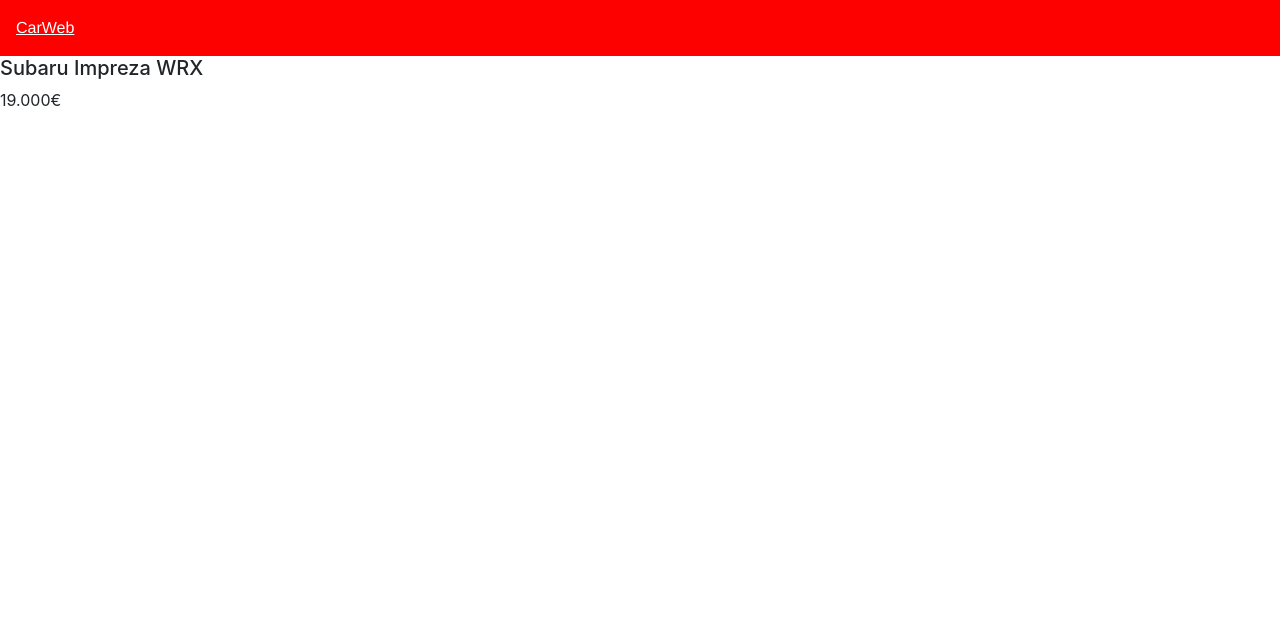
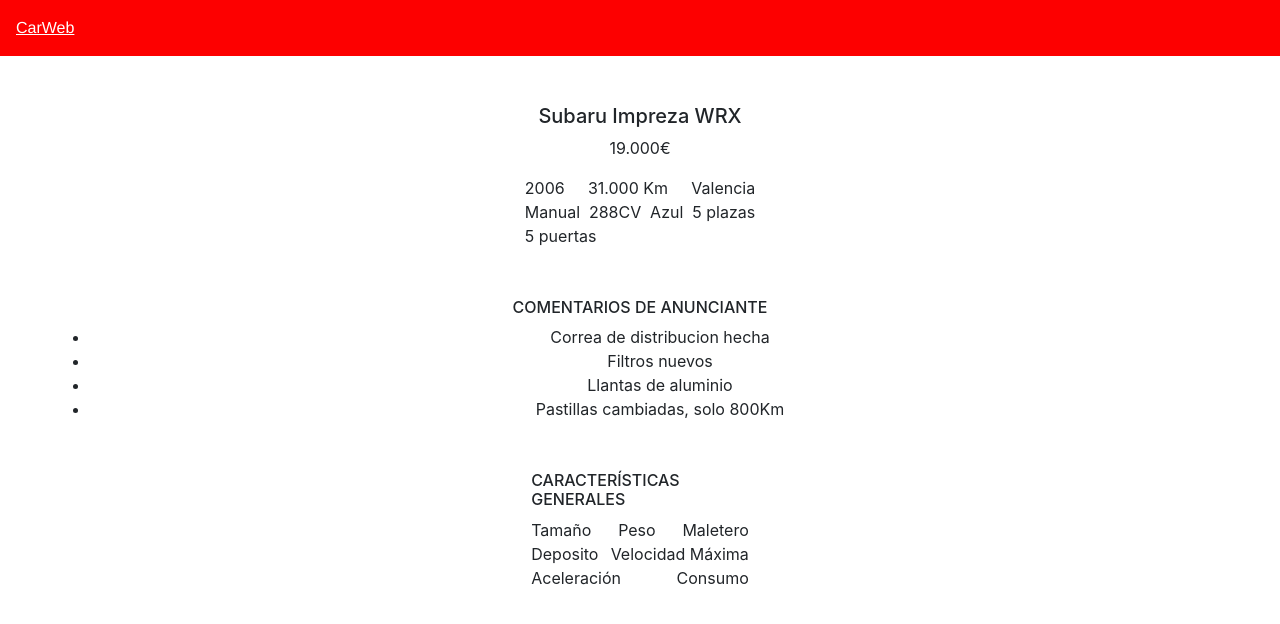
Before and after one commit to Oscar-749/E-Commerce-MongoDB, a React (Create React App) app in the folder front/: page /detailscars in a window 1280 px wide. Shown: the top 624 px of the page. Built offline with nearby package versions, Linux system fonts and the light colour scheme.

Commit message:
created detailsCars

```diff
--- a/front/src/containers/home/home.css
+++ b/front/src/containers/home/home.css
@@ -16,12 +16,12 @@
 }
 
 .coches {
-    border: 3px solid #11269e;
+    border: 3px solid #ff0000;
     text-align: center;
     width: 20%;
     text-transform: uppercase;
     font-family: 'Oswald', sans-serif;
-    color: #192c99;
+    color: #ff0000;
     height: 130px;
     padding: 2.6em;
     text-decoration: none;
@@ -31,7 +31,7 @@
 }
 
 .coches:hover {
-    background-color: #0f2186d2;
+    background-color: #ff0000;
     cursor: pointer;
     transition: 0.5s all ease;
     color: #f9f1f1;
@@ -39,12 +39,12 @@
 }
 
 .piezas {
-    border: 3px solid #11269e;
+    border: 3px solid #ff0000;
     text-align: center;
     width: 20%;
     text-transform: uppercase;
     font-family: 'Oswald', sans-serif;
-    color: #192c99;
+    color: #ff0000;
     height: 130px;
     padding: 2.6em;
     text-decoration: none;
@@ -54,7 +54,7 @@
 }
 
 .piezas:hover {
-    background-color: #0f2186d2;
+    background-color: #ff0000;
     cursor: pointer;
     transition: 0.5s all ease;
     color: #f9f1f1;
@@ -62,12 +62,12 @@
 }
 
 .garaje {
-    border: 3px solid #11269e;
+    border: 3px solid #ff0000;
     text-align: center;
     width: 20%;
     text-transform: uppercase;
     font-family: 'Oswald', sans-serif;
-    color: #192c99;
+    color: #ff0000;
     height: 130px;
     padding: 2.6em;
     text-decoration: none;
@@ -77,7 +77,7 @@
 }
 
 .garaje:hover {
-    background-color: #0f2186d2;
+    background-color: #ff0000;
     cursor: pointer;
     transition: 0.5s all ease;
     color: #f9f1f1;
--- a/front/src/subContainers/cars/cars.css
+++ b/front/src/subContainers/cars/cars.css
@@ -1,4 +1,4 @@
-.main-carta {
+.main-cars {
     margin-top: 3em;
 }
 
--- a/front/src/subContainers/cars/cars.jsx
+++ b/front/src/subContainers/cars/cars.jsx
@@ -6,7 +6,7 @@
 const Cars = () => {
     return(
         <div>
-            <div className="main-carta">
+            <div className="main-cars">
 
                 <div className="galeria-coches">
 
--- a/front/src/subContainers/cars/detailsCars/detailsCars.css
+++ b/front/src/subContainers/cars/detailsCars/detailsCars.css
@@ -0,0 +1,31 @@
+.main-details-cars {
+    margin-top: 3em;
+}
+
+.coche {
+    text-align: center;
+}
+
+.especificaciones {
+    margin: 0 auto;
+    display: flex;
+    flex-direction: row;
+    width: 18%;
+    flex-wrap: wrap;
+    justify-content: space-between;
+}
+
+.comentarios {
+    text-align: center;
+    margin: 50px;
+    list-style: none;
+}
+
+.caracteristicas {
+    margin: 0 auto;
+    display: flex;
+    flex-direction: row;
+    width: 17%;
+    flex-wrap: wrap;
+    justify-content: space-between;
+}
--- a/front/src/subContainers/cars/detailsCars/detailsCars.js
+++ b/front/src/subContainers/cars/detailsCars/detailsCars.js
@@ -7,9 +7,43 @@
 
     return(
         <div>
-            <div className="coche">
-            <h5>Subaru Impreza WRX</h5>
-            <p>19.000€</p>
+            <div className="main-details-cars">
+                <div className="coche">
+                    <h5>Subaru Impreza WRX</h5>
+                    <p>19.000€</p>
+                </div>
+
+                <div className="especificaciones">
+                    <div>2006</div>
+                    <div>31.000 Km</div>
+                    <div>Valencia</div>
+                    <div>Manual</div>
+                    <div>288CV</div>
+                    <div>Azul</div>
+                    <div>5 plazas</div>
+                    <div>5 puertas</div>
+                </div>
+
+                <div className="comentarios">
+                    <h6>COMENTARIOS DE ANUNCIANTE</h6>
+                    <ul>
+                        <li>Correa de distribucion hecha</li>
+                        <li>Filtros nuevos</li>
+                        <li>Llantas de aluminio</li>
+                        <li>Pastillas cambiadas, solo 800Km</li>
+                    </ul>
+                </div>
+
+                <div className="caracteristicas">
+                    <h6>CARACTERÍSTICAS GENERALES</h6>
+                    <div>Tamaño</div>
+                    <div>Peso</div>
+                    <div>Maletero</div>
+                    <div>Deposito</div>
+                    <div>Velocidad Máxima</div>
+                    <div>Aceleración</div>
+                    <div>Consumo</div>
+                </div>
             </div>
         </div>
     )
--- a/front/src/subContainers/garage/garage.css
+++ b/front/src/subContainers/garage/garage.css
@@ -0,0 +1,11 @@
+.main-garage {
+
+}
+
+.en-venta {
+
+}
+
+.comprados {
+
+}
--- a/front/src/subContainers/garage/garage.jsx
+++ b/front/src/subContainers/garage/garage.jsx
@@ -6,9 +6,19 @@
 const Garage = () => {
     return(
         <div>
-            <h1>Introducir NavLink para compras y ventas</h1>
-            <h2>Articulos en venta</h2>
-            <h2>Articulos comprados</h2>
+            <div className="main-garage">
+                <div className="info">
+
+                </div>
+
+                <div className="en-venta">
+                    <h6>En Venta</h6>
+                </div>
+
+                <div className="comprados">
+                    <h6>Comprados</h6>
+                </div>
+            </div>
         </div>
     )
 }
```
Also changed, not shown: 1 other file (tests, documents, lock files or other folders).
